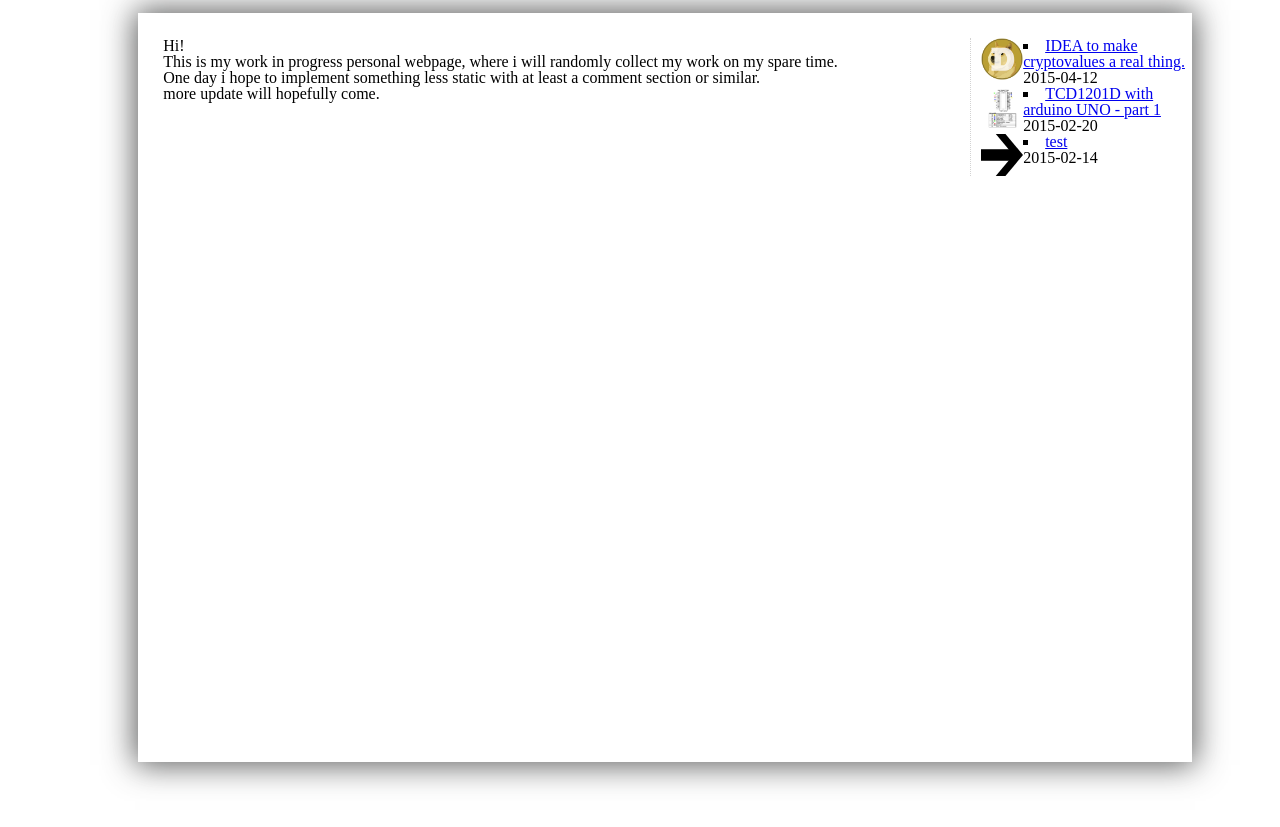
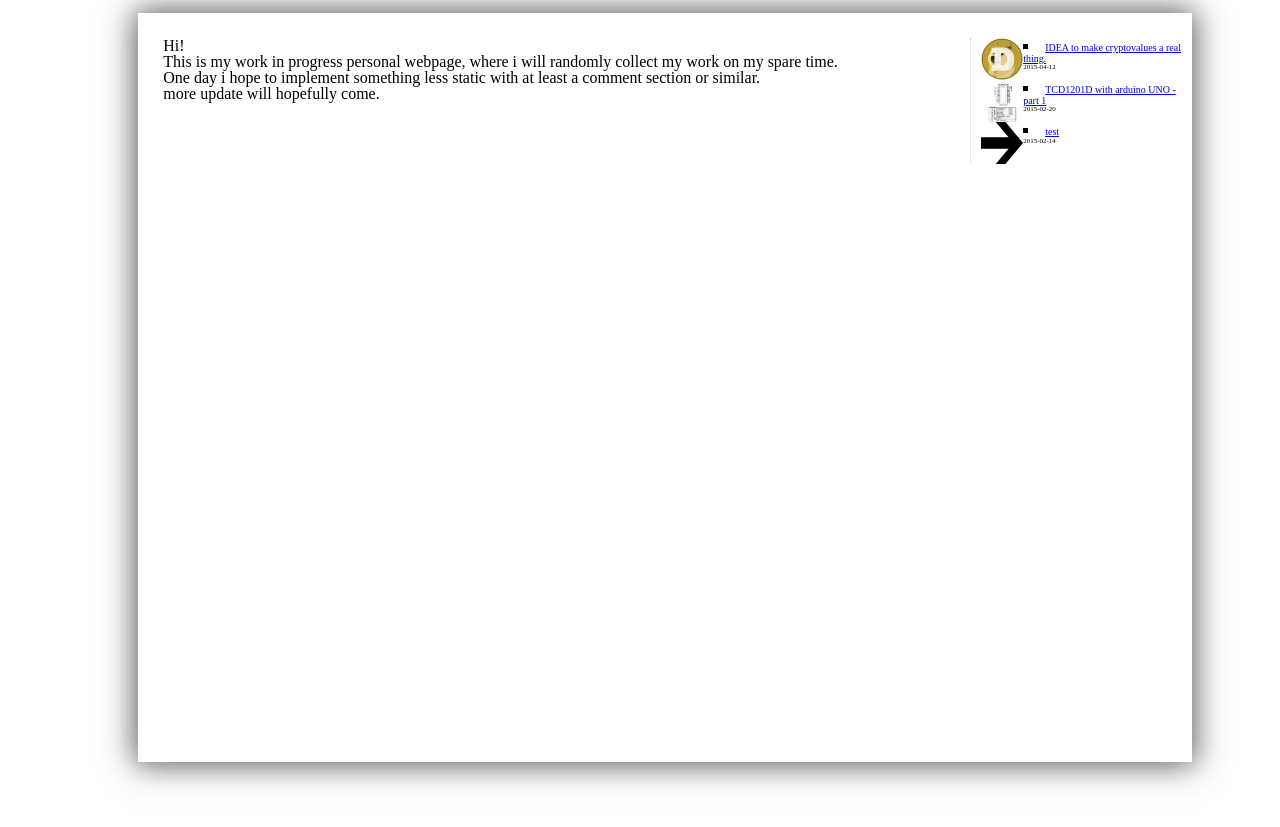
Before and after one commit to MauroMombelli/mauromombelli.github.io, a Jekyll site: the page built from index.md, in a window 1280 px wide. Shown: the top 827 px of the page. Built offline with Jekyll 4.4.1, drawn with Linux system fonts in a browser that asks for light colours.

Commit message:
tweaking post list

```diff
--- a/_includes/postList.html
+++ b/_includes/postList.html
@@ -7,8 +7,8 @@
     {% else %}
 	<img src="/images/Right_arrow.svg" alt="a right arrow. Thanks wikipedia for the image." width="42" height="42" align="left" />
     {% endif %}
-    <a href="{{ post.url }}">{{ post.title }}</a> <br/>
-    {{ post.date | date: "%F" }}
+    <a href="{{ post.url }}" class="postListLink">{{ post.title }}</a> <br/>
+    <div class="postListDate">{{ post.date | date: "%F" }}<div>
 </li>
 
 {% endfor %}
--- a/css/main.css
+++ b/css/main.css
@@ -51,3 +51,11 @@ h1 {
 h2 {
 	font-size: 23px;
 }
+
+.postListLink{
+	font-size: 10px;
+}
+
+.postListDate{
+	font-size: 7px;
+}
```
